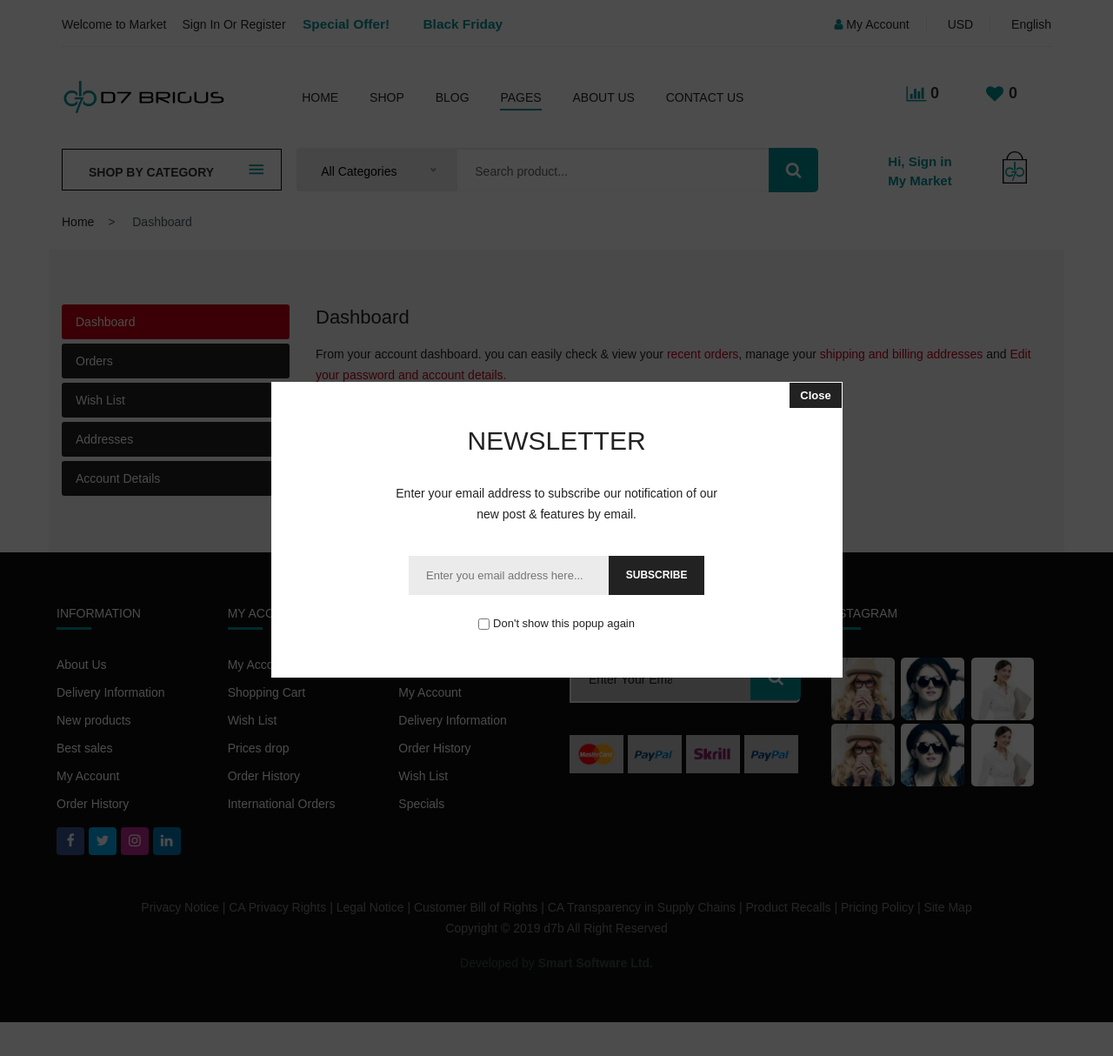
After one commit to SumaiyaSPI/E-com, a PHP site: page /dashboard.php in a window 1280 px wide. The commit adds this page. Shown: the top 1214 px of the page at 87% size. Run offline with PHP 8.4, Linux system fonts and the light colour scheme; some web fonts are replaced.

```diff
--- /dev/null
+++ b/dashboard.php
@@ -0,0 +1,36 @@
+<!doctype html>
+<html class="no-js" lang="en">
+<?php include('section/head.php');?>
+
+<body>
+
+   <!--Offcanvas menu area start-->
+    <?php include("section/offcanvas.php");?>
+    <!--Offcanvas menu area end-->
+
+    <!--header area start-->
+    <div style="margin-left:4em;margin-right:4em">
+        <?php include("section/header.php");?>
+    </div>
+    <!-- Header Area ends -->
+
+
+    <!-- Dashboard  Start-->
+    <div style="margin-left:4em;margin-right:4em">
+    <?php include("section/dashboard.php");?>
+    </div>
+<!-- Dashboard Ends -->
+    <!--footer area start-->
+    <?php include("section/footer.php");?>
+    <!--footer area end-->
+
+    <!-- modal area start-->
+    <?php include("section/modelArea.php");?>
+    <!-- modal area end-->
+
+    <!--news letter popup start-->
+     <?php include("section/newsLetter.php");?>
+    <!--news letter popup start-->
+    <?php include("section/script.php");?>
+
+<?php include("section/foot.php");?>
--- /dev/null
+++ b/section/dashboard.php
@@ -0,0 +1,212 @@
+<div class="breadcrumbs_area">
+        <div class="container">
+            <div class="row">
+                <div class="col-12">
+                    <div class="breadcrumb_content">
+                        <ul>
+                            <li><a href="/">home</a></li>
+                            <li>Dashboard</li>
+                        </ul>
+                    </div>
+                </div>
+            </div>
+        </div>
+    </div>
+
+
+    <div class="account_page_bg">
+        <div class="container">
+            <section class="main_content_area">
+                <div class="account_dashboard">
+                    <div class="row">
+                        <div class="col-sm-12 col-md-3 col-lg-3">
+                            <!-- Nav tabs -->
+                            <div class="dashboard_tab_button">
+                                <ul role="tablist" class="nav flex-column dashboard-list">
+                                    <li><a href="#dashboard" data-toggle="tab" class="nav-link active show">Dashboard</a></li>
+                                    <li> <a href="#orders" data-toggle="tab" class="nav-link">Orders</a></li>
+                                    <li><a href="#wishlist" data-toggle="tab" class="nav-link">Wish list</a></li>
+                                    <li><a href="#address" data-toggle="tab" class="nav-link">Addresses</a></li>
+                                    <li><a href="#account-details" data-toggle="tab" class="nav-link">Account details</a></li>
+                                </ul>
+                            </div>
+                        </div>
+                        <div class="col-sm-12 col-md-9 col-lg-9">
+                            <!-- Tab panes -->
+                            <div class="tab-content dashboard_content">
+                                <div class="tab-pane fade active show" id="dashboard">
+                                    <h3>Dashboard </h3>
+                                    <p>From your account dashboard. you can easily check &amp; view your <a href="#">recent orders</a>, manage your <a href="#">shipping and billing addresses</a> and <a href="#">Edit your password and account details.</a></p>
+                                </div>
+                                <div class="tab-pane fade" id="orders">
+                                    <h3>Orders</h3>
+                                    <div class="table-responsive">
+                                        <table class="table">
+                                            <thead>
+                                                <tr>
+                                                    <th>Order</th>
+                                                    <th>Date</th>
+                                                    <th>Status</th>
+                                                    <th>Total</th>
+                                                    <th>Actions</th>
+                                                </tr>
+                                            </thead>
+                                            <tbody>
+                                                <tr>
+                                                    <td>1</td>
+                                                    <td>May 10, 2018</td>
+                                                    <td><span class="success">Completed</span></td>
+                                                    <td>$25.00 for 1 item </td>
+                                                    <td><a href="cart.html" class="view">view</a></td>
+                                                </tr>
+                                                <tr>
+                                                    <td>1</td>
+                                                    <td>May 10, 2018</td>
+                                                    <td><span class="success">Completed</span></td>
+                                                    <td>$25.00 for 1 item </td>
+                                                    <td><a href="cart.html" class="view">view</a></td>
+                                                </tr>
+                                                <tr>
+                                                    <td>1</td>
+                                                    <td>May 10, 2018</td>
+                                                    <td><span class="success">Completed</span></td>
+                                                    <td>$25.00 for 1 item </td>
+                                                    <td><a href="cart.html" class="view">view</a></td>
+                                                </tr>
+                                                <tr>
+                                                    <td>1</td>
+                                                    <td>May 10, 2018</td>
+                                                    <td><span class="success">Completed</span></td>
+                                                    <td>$25.00 for 1 item </td>
+                                                    <td><a href="cart.html" class="view">view</a></td>
+                                                </tr>
+                                                <tr>
+                                                    <td>2</td>
+                                                    <td>May 10, 2018</td>
+                                                    <td>Processing</td>
+                                                    <td>$17.00 for 1 item </td>
+                                                    <td><a href="cart.html" class="view">view</a></td>
+                                                </tr>
+                                            </tbody>
+                                        </table>
+                                    </div>
+                                </div>
+
+                                <div class="tab-pane" id="address">
+                                    <p>The following addresses will be used on the checkout page by default.</p>
+                                    <h4 class="billing-address">Billing address</h4>
+                                    <a href="#" class="view">Edit</a>
+                                    <p><strong>Bobby Jackson</strong></p>
+                                    <address>
+                                        House #15,
+                                        Road #1,
+                                        Block #C ,
+                                        Banasree <br>
+                                        Dhaka ,
+                                        1212
+                                    </address>
+                                        <p>Bangladesh</p>
+                                </div>
+
+                                <div class="tab-pane" id="wishlist">
+                                <div class="table_desc wishlist">
+                                    <div class="cart_page table-responsive">
+                                        <table>
+                                            <thead>
+                                                <tr>
+                                                    <th class="product_remove">Delete</th>
+                                                    <th class="product_thumb">Image</th>
+                                                    <th class="product_name">Product</th>
+                                                    <th class="product-price">Price</th>
+                                                    <th class="product_quantity">Stock Status</th>
+                                                    <th class="product_total">Add To Cart</th>
+                                                </tr>
+                                            </thead>
+                                            <tbody>
+                                                <tr>
+                                                    <td class="product_remove"><a href="#">X</a></td>
+                                                    <td class="product_thumb"><a href="#"><img src="assets/img/s-product/product.jpg" alt=""></a></td>
+                                                    <td class="product_name"><a href="#">Handbag fringilla</a></td>
+                                                    <td class="product-price">£65.00</td>
+                                                    <td class="product_quantity">In Stock</td>
+                                                    <td class="product_total"><a href="#">Add To Cart</a></td>
+
+
+                                                </tr>
+
+                                                <tr>
+                                                    <td class="product_remove"><a href="#">X</a></td>
+                                                    <td class="product_thumb"><a href="#"><img src="assets/img/s-product/product2.jpg" alt=""></a></td>
+                                                    <td class="product_name"><a href="#">Handbags justo</a></td>
+                                                    <td class="product-price">£90.00</td>
+                                                    <td class="product_quantity">In Stock</td>
+                                                    <td class="product_total"><a href="#">Add To Cart</a></td>
+
+
+                                                </tr>
+                                                <tr>
+                                                    <td class="product_remove"><a href="#">X</a></td>
+                                                    <td class="product_thumb"><a href="#"><img src="assets/img/s-product/product3.jpg" alt=""></a></td>
+                                                    <td class="product_name"><a href="#">Handbag elit</a></td>
+                                                    <td class="product-price">£80.00</td>
+                                                    <td class="product_quantity">In Stock</td>
+                                                    <td class="product_total"><a href="#">Add To Cart</a></td>
+
+
+                                                </tr>
+
+                                            </tbody>
+                                        </table>
+                                    </div>
+
+                                </div>
+                                </div>
+
+                                <div class="tab-pane fade" id="account-details">
+                                    <h3>Account details </h3>
+                                    <div class="login">
+                                        <div class="login_form_container">
+                                            <div class="account_login_form">
+                                                <form action="#">
+                                                    <div class="input-radio">
+                                                        <span class="custom-radio"><input type="radio" value="1" name="id_gender"> Mr.</span>
+                                                        <span class="custom-radio"><input type="radio" value="1" name="id_gender"> Mrs.</span>
+                                                    </div> <br>
+                                                    <label>First Name</label>
+                                                    <input type="text" name="first-name">
+                                                    <label>Last Name</label>
+                                                    <input type="text" name="last-name">
+                                                    <label>Email</label>
+                                                    <input type="text" name="email-name">
+                                                    <label>Password</label>
+                                                    <input type="password" name="user-password">
+                                                    <label>Birthdate</label>
+                                                    <input type="text" placeholder="MM/DD/YYYY" value="" name="birthday">
+                                                    <span class="example">
+                                                      (E.g.: 05/31/1970)
+                                                    </span>
+                                                    <br>
+                                                    <span class="custom_checkbox">
+                                                        <input type="checkbox" value="1" name="optin">
+                                                        <label>Receive offers from our partners</label>
+                                                    </span>
+                                                    <br>
+                                                    <span class="custom_checkbox">
+                                                        <input type="checkbox" value="1" name="newsletter">
+                                                        <label>Sign up for our newsletter<br><em>You may unsubscribe at any moment. For that purpose, please find our contact info in the legal notice.</em></label>
+                                                    </span>
+                                                    <div class="save_button primary_btn default_button">
+                                                        <button type="submit">Save</button>
+                                                    </div>
+                                                </form>
+                                            </div>
+                                        </div>
+                                    </div>
+                                </div>
+                            </div>
+                        </div>
+                    </div>
+                </div>
+            </section>
+        </div>
+    </div>
--- a/section/header.php
+++ b/section/header.php
@@ -44,10 +44,8 @@
                                             <ul class="sub_menu">
                                                 <li><a href="catagoryProducts.php">Catagory Page</a></li>
                                                 <li><a href="singleProduct.php">Product Single Page</a></li>
-                                                <li><a href="index-3.html">Home shop 3</a></li>
-                                                <li><a href="index-4.html">Home shop 4</a></li>
-                                                <li><a href="index-5.html">Home shop 5</a></li>
-                                                <li><a href="index-6.html">Home shop 6</a></li>
+                                                <li><a href="dashboard.php">Dashboard</a></li>
+
                                             </ul>
                                         </li>
                                         <li class="mega_items"><a href="shop.html">shop</a>
@@ -55,29 +53,29 @@
                                                 <ul class="mega_menu_inner">
                                                     <li><a href="#">Shop Layouts</a>
                                                         <ul>
-                                                            <li><a href="shop-fullwidth.html">Full Width</a></li>
+                                                            <!-- <li><a href="shop-fullwidth.html">Full Width</a></li>
                                                             <li><a href="shop-fullwidth-list.html">Full Width list</a></li>
                                                             <li><a href="shop-right-sidebar.html">Right Sidebar </a></li>
                                                             <li><a href="shop-right-sidebar-list.html"> Right Sidebar list</a></li>
-                                                            <li><a href="shop-list.html">List View</a></li>
+                                                            <li><a href="shop-list.html">List View</a></li> -->
                                                         </ul>
                                                     </li>
                                                     <li><a href="#">other Pages</a>
                                                         <ul>
-                                                            <li><a href="cart.html">cart</a></li>
+                                                            <!-- <li><a href="cart.html">cart</a></li>
                                                             <li><a href="wishlist.html">Wishlist</a></li>
                                                             <li><a href="checkout.html">Checkout</a></li>
                                                             <li><a href="my-account.html">my account</a></li>
-                                                            <li><a href="404.html">Error 404</a></li>
+                                                            <li><a href="404.html">Error 404</a></li> -->
                                                         </ul>
                                                     </li>
                                                     <li><a href="#">Product Types</a>
                                                         <ul>
-                                                            <li><a href="product-details.html">product details</a></li>
+                                                            <!-- <li><a href="product-details.html">product details</a></li>
                                                             <li><a href="product-sidebar.html">product sidebar</a></li>
                                                             <li><a href="product-grouped.html">product grouped</a></li>
                                                             <li><a href="variable-product.html">product variable</a></li>
-                                                            <li><a href="product-countdown.html">product countdown</a></li>
+                                                            <li><a href="product-countdown.html">product countdown</a></li> -->
 
                                                         </ul>
                                                     </li>
@@ -86,20 +84,20 @@
                                         </li>
                                         <li><a href="blog.html">blog</a>
                                             <ul class="sub_menu pages">
-                                                <li><a href="blog-details.html">blog details</a></li>
+                                                <!-- <li><a href="blog-details.html">blog details</a></li>
                                                 <li><a href="blog-fullwidth.html">blog fullwidth</a></li>
                                                 <li><a href="blog-sidebar.html">blog sidebar</a></li>
-                                                <li><a href="blog-no-sidebar.html">blog no sidebar</a></li>
+                                                <li><a href="blog-no-sidebar.html">blog no sidebar</a></li> -->
                                             </ul>
                                         </li>
                                         <li><a class="active" href="#">pages</a>
                                             <ul class="sub_menu pages">
-                                                <li><a href="about.html">About Us</a></li>
+                                                <!-- <li><a href="about.html">About Us</a></li>
                                                 <li><a href="faq.html">Frequently Questions</a></li>
                                                 <li><a href="privacy-policy.html">privacy policy</a></li>
                                                 <li><a href="contact.html">contact</a></li>
                                                 <li><a href="login.html">login</a></li>
-                                                <li><a href="404.html">Error 404</a></li>
+                                                <li><a href="404.html">Error 404</a></li> -->
                                             </ul>
                                         </li>
 
```
